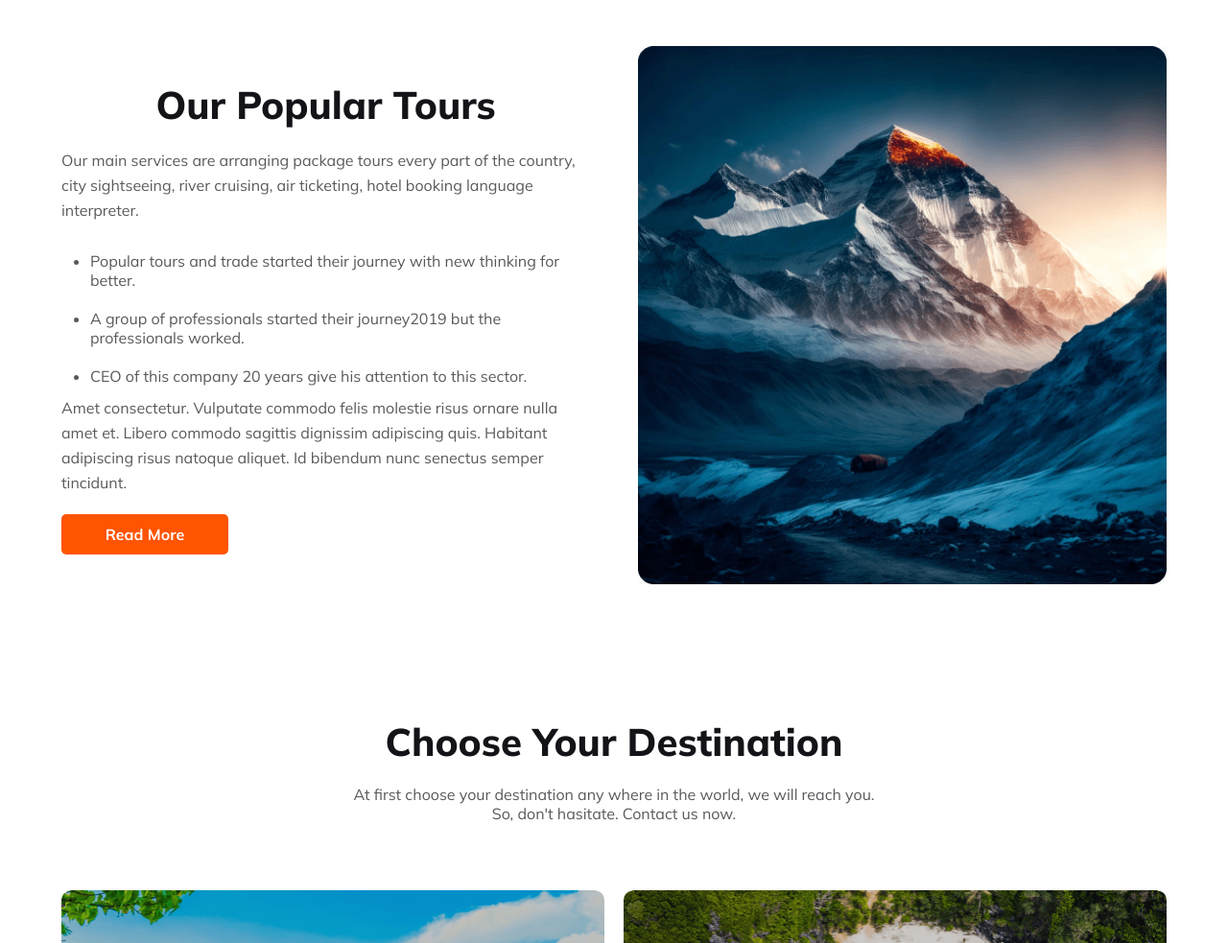
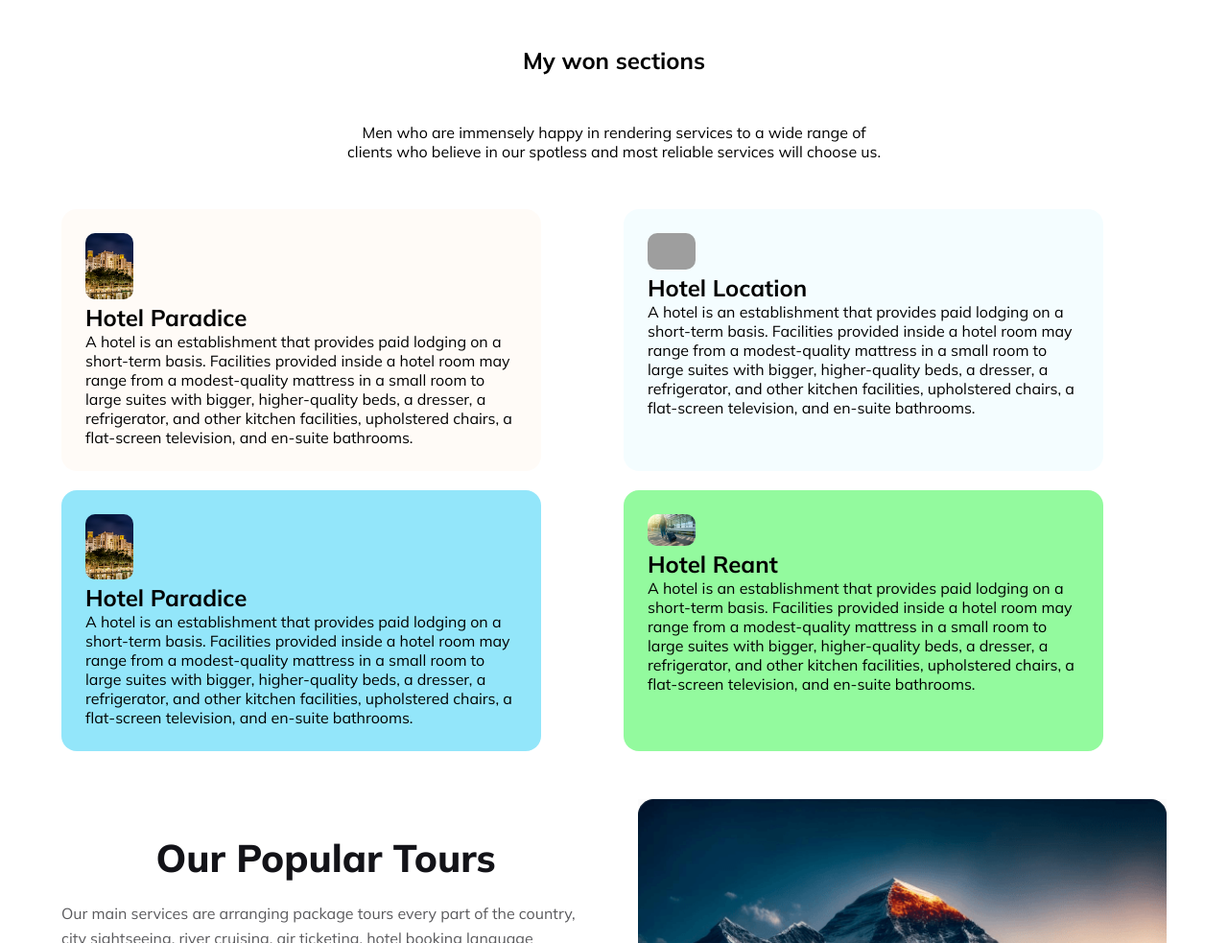
Before and after one commit to eduinfonet/Assignment-02, a plain HTML site: page index.html in a window 1280 px wide. Shown: the part 610-1593 px from the top of the page at 96% size. Drawn offline with Linux system fonts and the light colour scheme; grey boxes are pictures that could not be loaded.

Commit message:
my won section added

```diff
--- a/assets/css/responsiveStyle.css
+++ b/assets/css/responsiveStyle.css
@@ -103,6 +103,16 @@
     padding-right: 20px;
   }
 
+  /* my won section */
+  .my-card {
+    grid-template-columns: repeat(1, 1fr);
+    gap: 20px;
+  }
+
+  .my-heading p {
+    width: 100%;
+  }
+
   /* ------------popular section--------------- */
   .poular-container {
     flex-direction: column;
--- a/assets/css/style.css
+++ b/assets/css/style.css
@@ -173,6 +173,68 @@ button .fa-solid {
   margin-right: 20px;
 }
 
+/* -----------my won section ----------*/
+.my {
+  width: 90%;
+  max-width: 1440px;
+  margin: 50px auto;
+}
+.my-heading {
+  text-align: center;
+}
+.my-heading p {
+  width: 560px;
+  margin: 20px auto;
+  padding: 30px 0;
+}
+.my-card {
+  display: grid;
+  grid-template-columns: repeat(2, 1fr);
+  gap: 20px;
+}
+
+.img-01 img {
+  width: 50px;
+  border-radius: 10px;
+}
+.img-02 img {
+  width: 50px;
+  border-radius: 10px;
+}
+.img-03 img {
+  width: 50px;
+  border-radius: 10px;
+}
+.img-04 img {
+  width: 50px;
+  border-radius: 10px;
+}
+
+.row-01 {
+  max-width: 500px;
+  padding: 20px 0;
+  border-radius: 16px;
+  background: rgba(162, 112, 56, 0.5);
+  padding: 25px;
+}
+
+.row-03 {
+  max-width: 500px;
+  width: 100%;
+  padding: 20px 0;
+  border-radius: 16px;
+  background: rgba(41, 206, 246, 0.5);
+  padding: 25px;
+}
+.row-04 {
+  max-width: 500px;
+  width: 100%;
+  padding: 20px 0;
+  border-radius: 16px;
+  background: rgba(41, 246, 62, 0.5);
+  padding: 25px;
+}
+
 /* ------------popular section--------------- */
 .popular-tour {
   width: 90%;
@@ -338,10 +400,10 @@ button .fa-solid {
   width: 100%;
   padding: 20px 0;
   border-radius: 16px;
-
   background: rgba(41, 206, 246, 0.05);
   padding: 25px;
 }
+
 .why-card-02 {
   display: flex;
   flex-direction: column;
--- a/index.html
+++ b/index.html
@@ -69,6 +69,90 @@
       </nav>
     </header>
     <main>
+
+      <!-- my won section -->
+
+<section class="my">
+  <div class="my-container">
+    <div class="my-heading">
+      <h1>My won sections</h1>
+      <p> Men who are immensely happy in rendering services to a wide range
+            of clients who believe in our spotless and most reliable services
+              will choose us.</p>
+    </div>
+
+
+    <div class="my-card">
+
+        <div class="row-01">
+          <div class="img-01">
+            <img src="assets/img/hotel.jpg" alt="">
+          </div>
+          <h1>Hotel Paradice</h1>
+                <p>
+                  A hotel is an establishment that provides paid lodging on a
+                  short-term basis. Facilities provided inside a hotel room may
+                  range from a modest-quality mattress in a small room to large
+                  suites with bigger, higher-quality beds, a dresser, a
+                  refrigerator, and other kitchen facilities, upholstered
+                  chairs, a flat-screen television, and en-suite bathrooms.
+                </p>
+        </div>
+        <div class="row-02" >
+          <div class="img-02">
+            <img src="assets/img/location.jpg" alt="">
+          </div>
+           <h1>Hotel Location</h1>
+                <p>
+                  A hotel is an establishment that provides paid lodging on a
+                  short-term basis. Facilities provided inside a hotel room may
+                  range from a modest-quality mattress in a small room to large
+                  suites with bigger, higher-quality beds, a dresser, a
+                  refrigerator, and other kitchen facilities, upholstered
+                  chairs, a flat-screen television, and en-suite bathrooms.
+                </p>
+        </div>
+
+
+         <div class="row-03">
+          <div class="img-03">
+            <img src="assets/img/hotel.jpg" alt="">
+          </div>
+          <h1>Hotel Paradice</h1>
+                <p>
+                  A hotel is an establishment that provides paid lodging on a
+                  short-term basis. Facilities provided inside a hotel room may
+                  range from a modest-quality mattress in a small room to large
+                  suites with bigger, higher-quality beds, a dresser, a
+                  refrigerator, and other kitchen facilities, upholstered
+                  chairs, a flat-screen television, and en-suite bathrooms.
+                </p>
+        </div>
+
+     <div class="row-04">
+         <div class="img-04">
+            <img src="assets/img/travel.jpg" alt="">
+        </div>
+
+                <h1>Hotel Reant</h1>
+                <p>
+                  A hotel is an establishment that provides paid lodging on a
+                  short-term basis. Facilities provided inside a hotel room may
+                  range from a modest-quality mattress in a small room to large
+                  suites with bigger, higher-quality beds, a dresser, a
+                  refrigerator, and other kitchen facilities, upholstered
+                  chairs, a flat-screen television, and en-suite bathrooms.
+                </p>
+     </div>
+
+
+    </div>
+
+  </div>
+</section>
+
+
+
       <section class="popular-tour">
         <div class="poular-container">
           <div class="popular-text">
@@ -208,64 +292,7 @@
   </div>
 </section>
 
-      <!-- <section class="who-choose-us">
-        <div class="who-choose-us-container">
-          <div class="who-choose-us-text">
-            <h1>Why Choose Us</h1>
-            <p>
-              Men who are immensely happy in rendering services to a wide range
-              of clients who believe in our spotless and most reliable services
-              will choose us.
-            </p>
-          </div>
 
-          <div class="who-choose-us-cards">
-             <div class="first-two-card">
-              <div class="division-card01">
-                <img src="assets/img/hotel.jpg" alt="" />
-                <h1>Hotel Paradice</h1>
-                <p>
-                  A hotel is an establishment that provides paid lodging on a
-                  short-term basis. Facilities provided inside a hotel room may
-                  range from a modest-quality mattress in a small room to large
-                  suites with bigger, higher-quality beds, a dresser, a
-                  refrigerator, and other kitchen facilities, upholstered
-                  chairs, a flat-screen television, and en-suite bathrooms.
-                </p>
-              </div>
-
-              <div class="division-card02">
-                <img src="assets/img/location.jpg" alt="" />
-                <h1>Hotel Location</h1>
-                <p>
-                  A hotel is an establishment that provides paid lodging on a
-                  short-term basis. Facilities provided inside a hotel room may
-                  range from a modest-quality mattress in a small room to large
-                  suites with bigger, higher-quality beds, a dresser, a
-                  refrigerator, and other kitchen facilities, upholstered
-                  chairs, a flat-screen television, and en-suite bathrooms.
-                </p>
-              </div>
-             </div>
-
-            <div class="third-card">
-              <div class="division-card03">
-                <img src="assets/img/visa-card.jpg" alt="" />
-                <h1>Hotel Reant</h1>
-                <p>
-                  A hotel is an establishment that provides paid lodging on a
-                  short-term basis. Facilities provided inside a hotel room may
-                  range from a modest-quality mattress in a small room to large
-                  suites with bigger, higher-quality beds, a dresser, a
-                  refrigerator, and other kitchen facilities, upholstered
-                  chairs, a flat-screen television, and en-suite bathrooms.
-                </p>
-              </div>
-            </div>
-
-          </div>
-        </div>
-      </section>   -->
       <!-- -------------news letter section-------------------- -->
       <section class="news-letter">
         <div class="news-letter-container">
```
Also changed, not shown: assets/img/travel.jpg (added).
